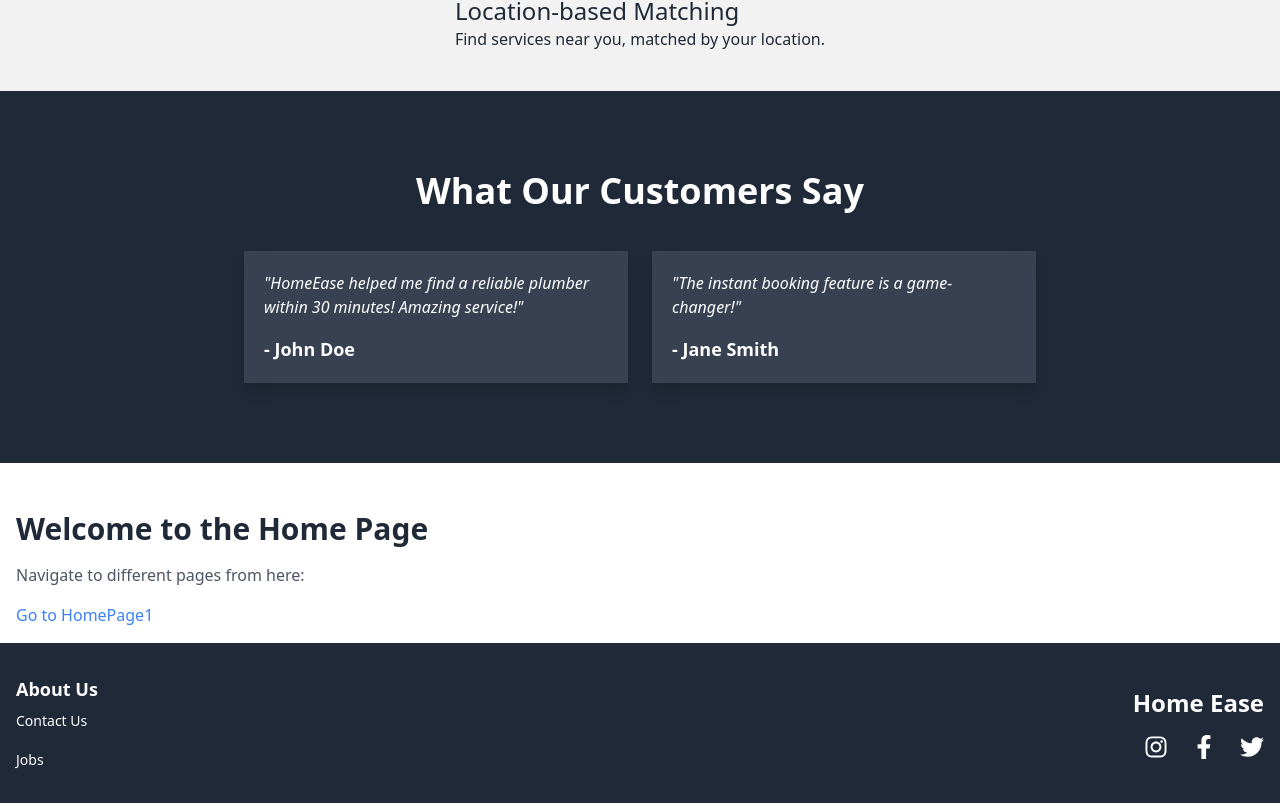
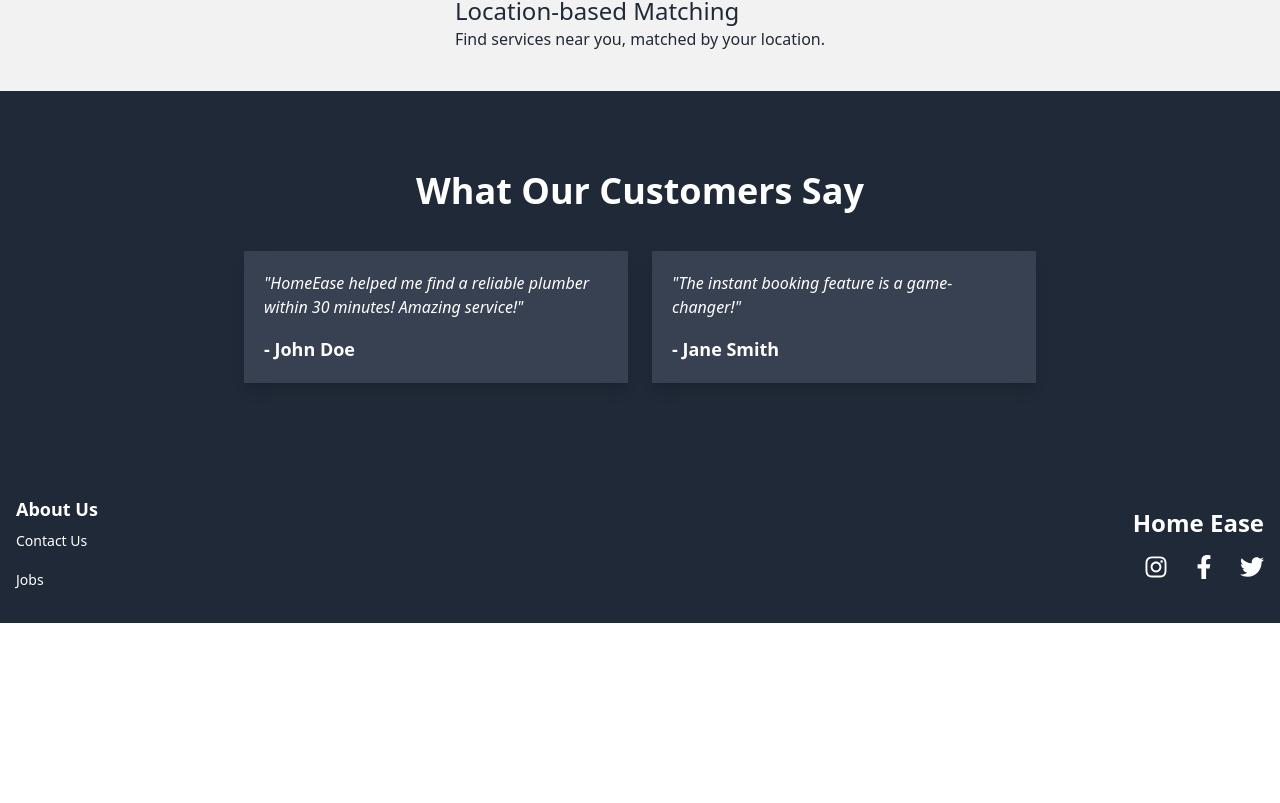
Before and after one commit to Sachin-Ghosh/Home-Ease-Frontend, a Next.js app: page / in a window 1280 px wide. Shown: the part 801-1604 px from the top of the page. After the commit the page ends 1424 px from the top, so only its background shows below. Built offline with nearby package versions, Linux system fonts and the light colour scheme.

Commit message:
Some minor changes

```diff
--- a/package.json
+++ b/package.json
@@ -32,10 +32,13 @@
     "nextjs-progressbar": "^0.0.16",
     "react": "^18",
     "react-big-calendar": "^1.15.0",
+    "react-countup": "^6.5.3",
     "react-datepicker": "^7.4.0",
     "react-day-picker": "^9.1.3",
     "react-dom": "^18",
     "react-icons": "^5.3.0",
+    "react-scroll-parallax": "^3.4.5",
+    "react-tilt": "^1.0.2",
     "sonner": "^1.5.0",
     "tailwind-merge": "^2.5.3",
     "tailwindcss-animate": "^1.0.7"
--- a/src/pages/index.js
+++ b/src/pages/index.js
@@ -89,13 +89,13 @@ export default function Home() {
         </div>
       </div>
     </section>
-      <main className="container mx-auto mt-8 p-4">
+      {/* <main className="container mx-auto mt-8 p-4">
         <h1 className="text-3xl font-semibold mb-4">Welcome to the Home Page</h1>
         <p className="text-gray-600 mb-4">Navigate to different pages from here:</p>
         <Link href="/home" className="text-blue-500 hover:underline">
           Go to HomePage1
         </Link>
-      </main>
+      </main> */}
     </div>
 
   );
--- a/src/pages/login.js
+++ b/src/pages/login.js
@@ -62,7 +62,7 @@ const Login = () => {
     <div className='flex flex-col items-center justify-center min-h-screen bg-cover bg-center' style={{ backgroundImage: "url('/assets/Login.png')" }}>
       <div className="flex flex-col items-center justify-center w-full h-full bg-white bg-opacity-70 p-8 rounded-lg shadow-lg">
         <div className="flex justify-center">
-          <Image className="w-auto h-20 mb-4" src="/assets/Nav-logo.png" alt="Logo" width={100} height={100} />
+          {/* <Image className="w-auto h-20 mb-4" src="/assets/Nav-logo.png" alt="Logo" width={100} height={100} /> */}
         </div>
 
         <p className="text-3xl text-center font-extrabold text-blue-800 mb-6">
```
Also changed, not shown: 1 other file (tests, documents, lock files or other folders).
